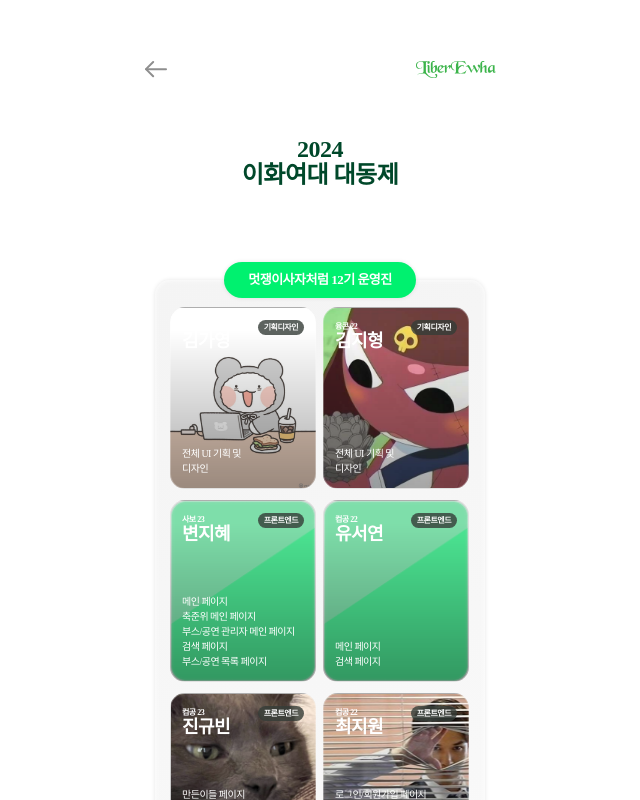
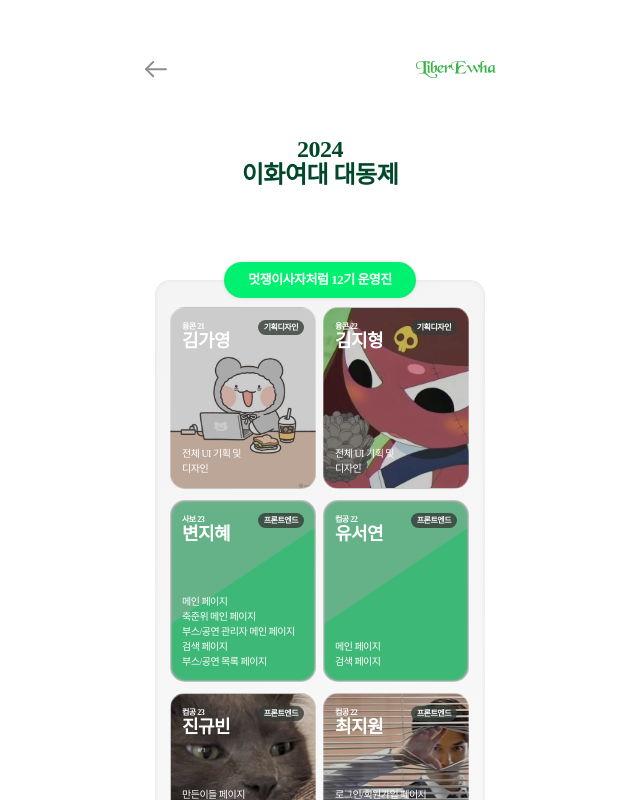
Before and after one commit to y0ung22/12th-Ewha-Festival-Front, a React (Create React App) app: page /makers in a window 1280 px wide. Shown: the top 800 px of the page, without its empty margins (320-960 px from the left). Built offline with nearby package versions, Linux system fonts and the light colour scheme; no server answers; a web font is replaced by a local one.

Commit message:
style: makerspage 박스 배경 수정

```diff
--- a/src/pages/Makerspage/components/Makers.style.js
+++ b/src/pages/Makerspage/components/Makers.style.js
@@ -77,9 +77,7 @@ const BoxContainer = styled.div`
     rgba(228, 228, 228, 0.4) 3.91%,
     rgba(247, 247, 247, 0.4) 102.63%
   );
-  box-shadow:
-    0px 0px 4px 0px rgba(0, 0, 0, 0.1),
-    0px 0px 4px 0px #fff inset;
+  box-shadow: 0px 0px 4px 0px rgba(210, 210, 210, 0.54) inset;
   backdrop-filter: blur(10px);
 `;
 
@@ -99,7 +97,7 @@ const Img = styled.div`
   border-radius: 15px;
   border: 1px solid var(--wh02, rgba(251, 251, 251, 0.3));
   background:
-    linear-gradient(0deg, rgba(0, 0, 0, 0.5) -42.34%, rgba(0, 0, 0, 0) 87.59%),
+    linear-gradient(0deg, rgba(0, 0, 0, 0.2) 0%, rgba(0, 0, 0, 0.2) 100%),
     url(${({ img }) => img}) lightgray 50% / cover no-repeat;
 `;
 
```
